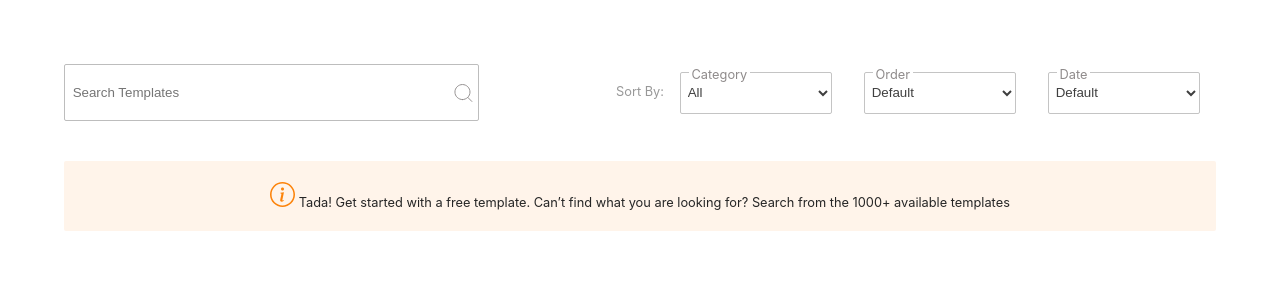
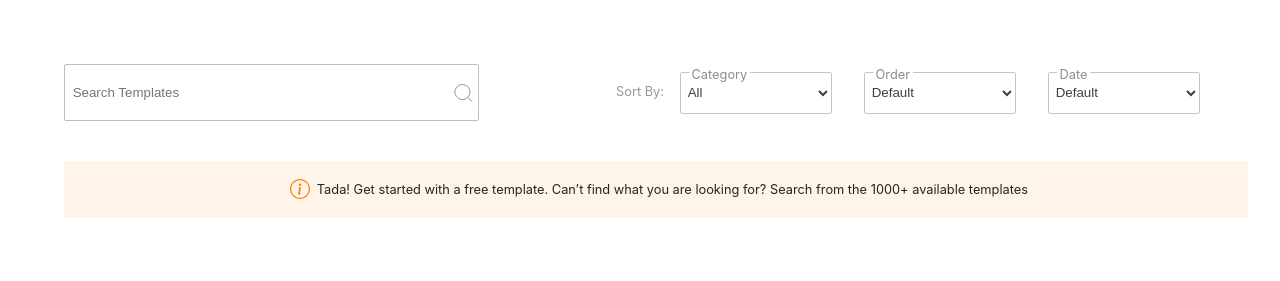
Before and after one commit to SLKhadeeja/form-plus-template-task, a React (Create React App) app: page / in a window 1280 px wide. Shown: the top 281 px of the page. Built offline with nearby package versions, Linux system fonts and the light colour scheme; no server answers.

Commit message:
frontend bug fixes

```diff
--- a/src/components/header/index.js
+++ b/src/components/header/index.js
@@ -122,8 +122,9 @@ const Header = ({
         </div>
       </header>
       <div className="banner">
+      <WarningInfoIcon />
         <p>
-          <WarningInfoIcon /> Tada! Get started with a free template. Can’t find what you are looking for? Search from the 1000+ available
+           Tada! Get started with a free template. Can’t find what you are looking for? Search from the 1000+ available
           templates
         </p>
       </div>
--- a/src/components/header/style.css
+++ b/src/components/header/style.css
@@ -68,14 +68,21 @@ input:focus-visible, select:focus-visible {
 }
 
 .banner {
+  display: flex;
+  justify-content: center;
+  align-items: center;
   background: #FFF4EA;
   text-align: center;
   align-content: center;
   width: 100%;
-  padding: 0.5rem 0;
+  padding: 0.5rem 1rem;
   margin: 2.5rem 0;
   color: #252525;
   border-radius: 2px;
+}
+
+.banner > svg {
+  margin: 0 0.5em;
 }
 
 @media screen and (max-width: 1170px) {
--- a/src/utils/icons.js
+++ b/src/utils/icons.js
@@ -14,7 +14,7 @@ export const SearchIcon = () => {
 
 export const WarningInfoIcon = () => {
   return (
-    <svg width="25" height="25" viewBox="0 0 25 25" fill="none" xmlns="http://www.w3.org/2000/svg">
+    <svg width="20" height="20" viewBox="0 0 25 25" fill="none" xmlns="http://www.w3.org/2000/svg">
       <path
         fillRule="evenodd"
         clipRule="evenodd"
```
